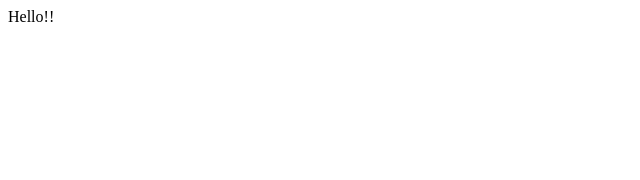
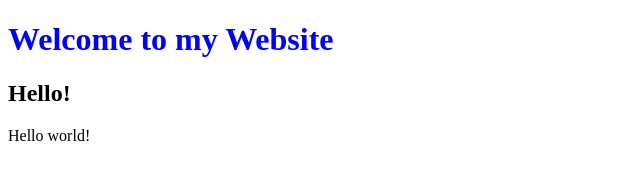
Before and after one commit to daianethaisb/daianethaisb.github.io, a plain HTML site: page index.html in a window 1280 px wide. Shown: the whole page, without its empty margins (0-640 px from the left). Drawn offline with Linux system fonts and the light colour scheme.

Commit message:
Update index.html

```diff
--- a/index.html
+++ b/index.html
@@ -1,9 +1,18 @@
 <!DOCTYPE html>
 <html lang="en">
-    <head>
-        <title>Hello</title>
-    </head>
-    <body>
-        <div>Hello!!</div>
-    </body>
+<head>
+    <meta charset="UTF-8">
+    <meta name="viewport" content="width=device-width, initial-scale=1.0">
+    <title>Hello</title>
+    <style>
+        h1{
+            color: blue;
+        }
+    </style>
+</head>
+<body>
+    <h1>Welcome to my Website</h1>
+    <h2>Hello!</h2>
+    Hello world!
+</body>
 </html>
```
